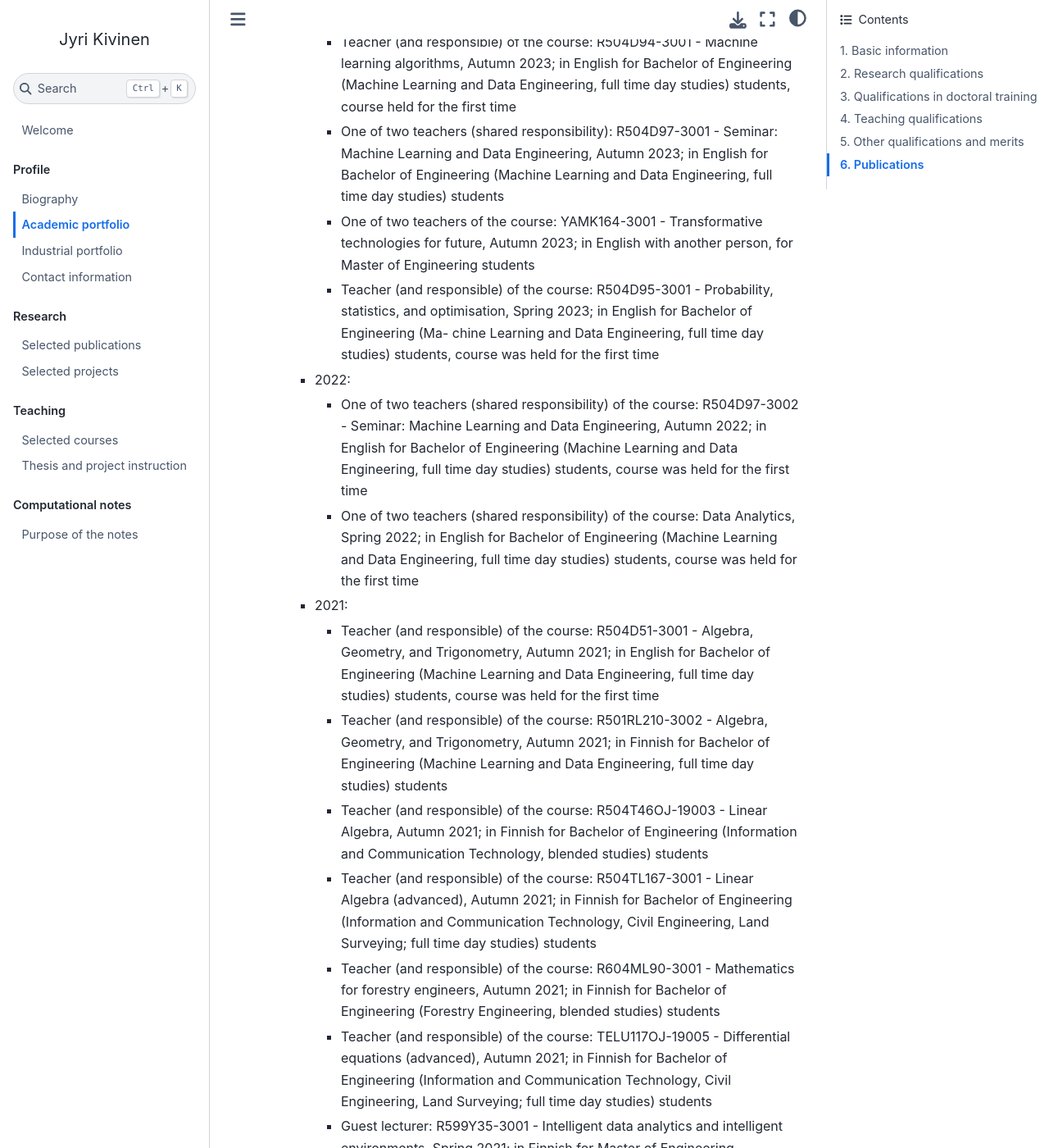
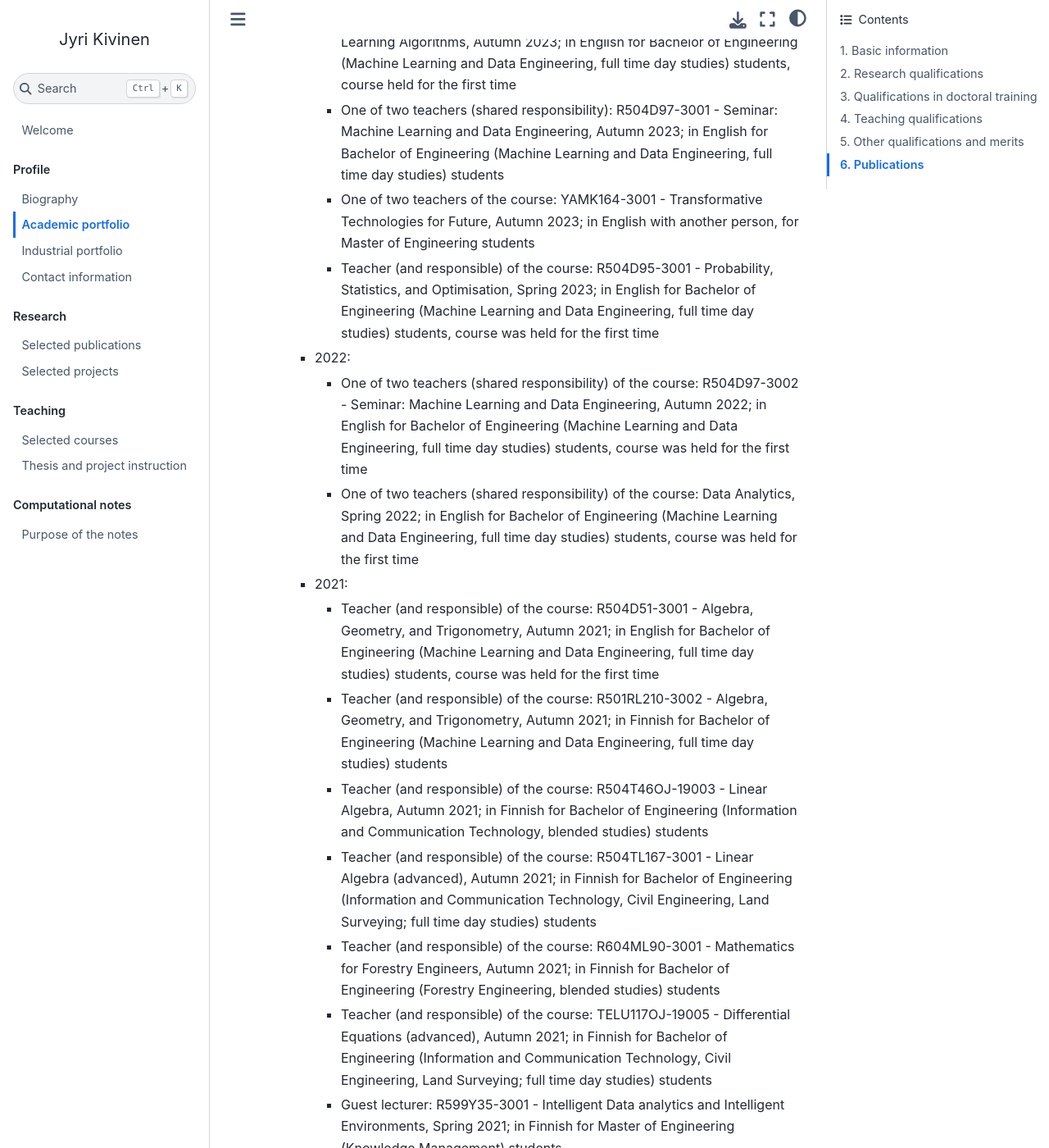
Before and after one commit to jyrikivinen/home, a Jupyter Book: the page built from personal/academic_portfolio.md, in a window 1280 px wide and 1400 px high, scrolled down 2626 px. Shown: the whole window at 82% size. Built offline with Jupyter Book 1.0.4 settings and Sphinx 7.4.7 and the Sphinx Book theme 1.1.4, drawn with Linux system fonts in a browser that asks for light colours; pages that are not in the unit, such as notebooks, are missing from menus; some of the changed text lies outside the part shown.

Commit message:
mostly, end of year -updates

```diff
--- a/personal/academic_portfolio.md
+++ b/personal/academic_portfolio.md
@@ -47,10 +48,10 @@
 * **Teaching experience:** (latest first)
   * <u>Lapland University of Applied Sciences:</u> (teaching in English/Finnish)
     * 2023:
-      * Teacher (and responsible) of the course: R504D94-3001 - Machine learning algorithms, Autumn 2023; in English for Bachelor of Engineering (Machine Learning and Data Engineering, full time day studies) students, course held for the first time
+      * Teacher (and responsible) of the course: R504D94-3001 - Machine Learning Algorithms, Autumn 2023; in English for Bachelor of Engineering (Machine Learning and Data Engineering, full time day studies) students, course held for the first time
       * One of two teachers (shared responsibility): R504D97-3001 - Seminar: Machine Learning and Data Engineering, Autumn 2023; in English for Bachelor of Engineering (Machine Learning and Data Engineering, full time day studies) students
-      * One of two teachers of the course: YAMK164-3001 - Transformative technologies for future, Autumn 2023; in English with another person, for Master of Engineering students
-      * Teacher (and responsible) of the course: R504D95-3001 - Probability, statistics, and optimisation, Spring 2023; in English for Bachelor of Engineering (Ma- chine Learning and Data Engineering, full time day studies) students, course was held for the first time
+      * One of two teachers of the course: YAMK164-3001 - Transformative Technologies for Future, Autumn 2023; in English with another person, for Master of Engineering students
+      * Teacher (and responsible) of the course: R504D95-3001 - Probability, Statistics, and Optimisation, Spring 2023; in English for Bachelor of Engineering (Machine Learning and Data Engineering, full time day studies) students, course was held for the first time
     * 2022:
       * One of two teachers (shared responsibility) of the course: R504D97-3002 - Seminar: Machine Learning and Data Engineering, Autumn 2022; in English for Bachelor of Engineering (Machine Learning and Data Engineering, full time day studies) students, course was held for the first time
       * One of two teachers (shared responsibility) of the course: Data Analytics, Spring 2022; in English for Bachelor of Engineering (Machine Learning and Data Engineering, full time day studies) students, course was held for the first time
@@ -59,9 +60,9 @@
       * Teacher (and responsible) of the course: R501RL210-3002 - Algebra, Geometry, and Trigonometry, Autumn 2021; in Finnish for Bachelor of Engineering (Machine Learning and Data Engineering, full time day studies) students
       * Teacher (and responsible) of the course: R504T46OJ-19003 - Linear Algebra, Autumn 2021; in Finnish for Bachelor of Engineering (Information and Communication Technology, blended studies) students
       * Teacher (and responsible) of the course: R504TL167-3001 - Linear Algebra (advanced), Autumn 2021; in Finnish for Bachelor of Engineering (Information and Communication Technology, Civil Engineering, Land Surveying; full time day studies) students
-      * Teacher (and responsible) of the course: R604ML90-3001 - Mathematics for forestry engineers, Autumn 2021; in Finnish for Bachelor of Engineering (Forestry Engineering, blended studies) students
-      * Teacher (and responsible) of the course: TELU117OJ-19005 - Differential equations (advanced), Autumn 2021; in Finnish for Bachelor of Engineering (Information and Communication Technology, Civil Engineering, Land Surveying; full time day studies) students
-      * Guest lecturer: R599Y35-3001 - Intelligent data analytics and intelligent environments, Spring 2021; in Finnish for Master of Engineering (Knowledge Management) students
+      * Teacher (and responsible) of the course: R604ML90-3001 - Mathematics for Forestry Engineers, Autumn 2021; in Finnish for Bachelor of Engineering (Forestry Engineering, blended studies) students
+      * Teacher (and responsible) of the course: TELU117OJ-19005 - Differential Equations (advanced), Autumn 2021; in Finnish for Bachelor of Engineering (Information and Communication Technology, Civil Engineering, Land Surveying; full time day studies) students
+      * Guest lecturer: R599Y35-3001 - Intelligent Data analytics and Intelligent Environments, Spring 2021; in Finnish for Master of Engineering (Knowledge Management) students
   * <u>Aalto University:</u> (teaching in English)
       * Course lecturer, responsible teacher: CS-E4890 Deep Learning, Autumn 2017; the (new) course had, nearly 300 student enrollments, 3 lecturers, and 5 teaching assistants
       * Course lecturer, responsible teacher: CS-E4050 Special Course in Machine Learning and Data Science V (P), Autumn 2016 (Deep Learning); the only lecturer
@@ -101,9 +102,10 @@
 
 ## 5. Other qualifications and merits
 * **Socially significant elected positions or expert assignments based on academic or pedagogical merit:**
+  * Program committee member for International Conference on Artificial Neural Networks (ICANN), 2014.
+  * Reviewed for conferences: International Conference on Machine Learning (ICML), International Conference on Artificial Neural Networks (ICANN), European Conference on Computer Vision (ECCV); have had to decline several review invitations (NeurIPS, NIPS, AISTATS; also leading conferences in their respective areas) due to lack of time.
+  * Reviewed for journals: IEEE Transactions on Pattern Analysis and Machine Intelligence, IEEE Signal Processing Magazine, and IEEE Transactions on Signal Processing.
   * Selected to co-organize (with another person), and co-organized a workshop series on artificial intelligence for (human) learning (focus on study guidance and counselling services), under contract with Digivisio 2030 programme; the goal of the programme ”is to create an internationally esteemed learning ecosystem that widely benefits society as a whole” https://digivisio2030.fi/en/future-of-learning/, and it involves all of the 38 Finnish higher education institutions. The work will be used in the development of the ecosystem.
-  * Reviewed for conferences: International Conference on Machine Learning (ICML), International Conference on Artificial Neural Networks (ICANN), European Conference on Computer Vision (ECCV); have had to decline several review invitations (NeurIPS, NIPS, AISTATS; also leading conferences in their respective areas) due to lack of time
-  * Reviewed for journals: IEEE Transactions on Pattern Analysis and Machine Intelligence, IEEE Signal Processing Magazine, and IEEE Transactions on Signal Processing.
 * **Significant elected positions based on academic and pedagogical qualifications, membership in working groups and committees, and other university‐level administrative duties:**
   * 2022-2023: Entrance examination work, International UAS Exam (joint digital entrance exam of the Finnish Universities of Applied Sciences); interviewing (local) and expert panel membership work (nationwide)
 
@@ -147,7 +149,7 @@
 * <a href="../research/documents/kivinen+sudderth+jordan_hdp-hmt_journal_article_draft.pdf">Hierarhical Dirichlet Process Hidden Markov Trees for Multiscale Image Analysis</a><br>
 Jyri J. Kivinen, Erik B. Sudderth, and Michael I. Jordan<br>
 Manuscript draft
-* <a href="https://digivisio2030.fi/en/publications/preliminary-study-ai-supported-guidance/">Artificial Intelligence for study guidance</a><br>
-  Jyri Kivinen and Olli Hotakainen<br>
+* <a href="https://digivisio2030.fi/en/publications/preliminary-study-ai-supported-guidance/">Artificial Intelligence for Study Guidance</a><br>
+  Olli Hotakainen and Jyri Kivinen<br>
   Digivisio 2030 -programme report (in Finnish), 2023
 * **The computational notes section on this website!**
```
Also changed, not shown: other parts of personal/academic_portfolio.md (+5 -4 lines), intro.md (+1 -1 lines), personal/biography.md (+4 -3 lines), personal/contact.md (+0 -1 lines), 1 other file.
